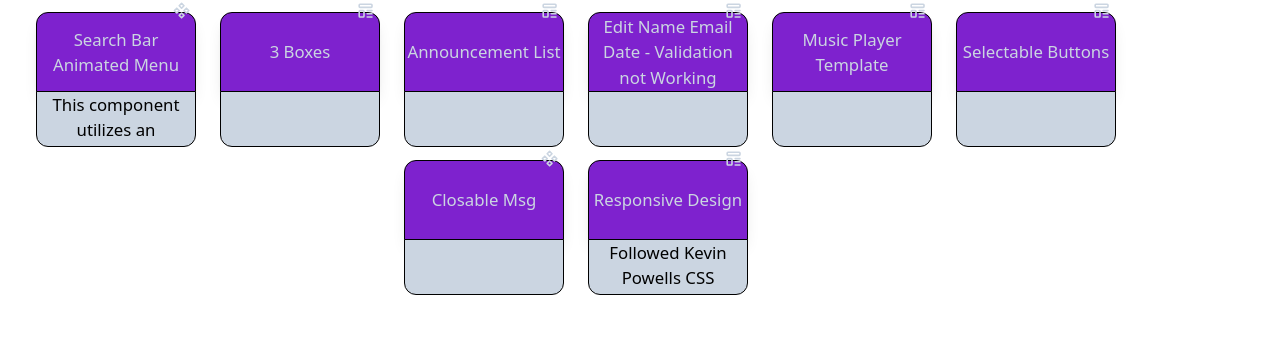
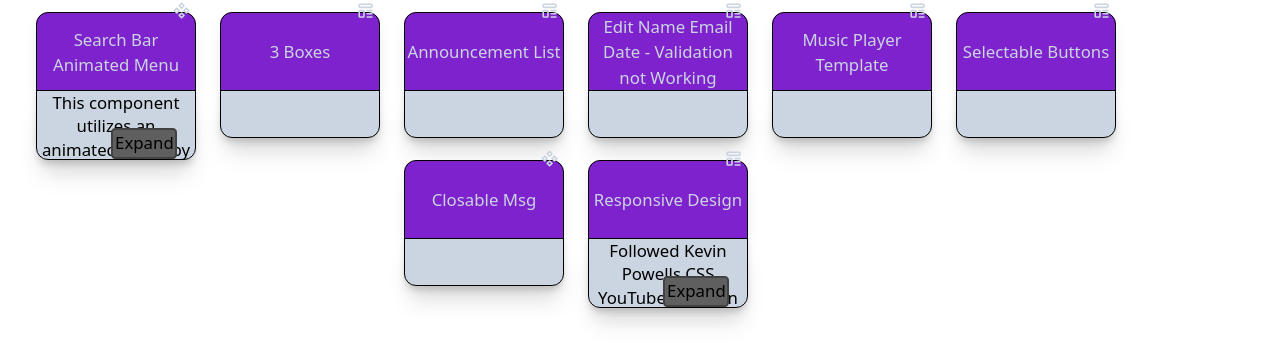
Before and after one commit to captainkapnap/kapericom, a Next.js app: page /components/portfolio in a window 1280 px wide. Shown: the top 364 px of the page. Built offline with nearby package versions, Linux system fonts and the light colour scheme.

Commit message:
expand description done but not working

```diff
--- a/src/pages/_app.tsx
+++ b/src/pages/_app.tsx
@@ -1,6 +1,8 @@
 import { type AppType } from "next/dist/shared/lib/utils";
 import "~/styles/globals.css";
 import "~/styles/app.css";
+import '~/styles/portfolio.css'
+
 
 const MyApp: AppType = ({ Component, pageProps }) => {
   return <Component {...pageProps} />;
--- a/src/pages/components/portfolio.tsx
+++ b/src/pages/components/portfolio.tsx
@@ -14,7 +14,8 @@ function KaperiPortfolio() {
     return (
         <div className='text-slate-300 flex flex-wrap w-[90%] justify-center items-center'>
             {listOfPages.map((event, index) => (
-                <div className='relative bg-purple-700 hover:bg-cyan-600 rounded-t-xl text-center m-3 mb-14 h-20 w-[25%] max-w-[10rem] text-clamp border-black border shadow-lg flex basis-full justify-center items-center' key={index}>
+                <div className={`mb-14 relative bg-purple-700 hover:bg-cyan-600 rounded-t-xl text-center m-3 h-20 w-[25%] max-w-[10rem] text-clamp border-black border shadow-lg flex basis-full justify-center items-center`} key={index}>
+                    {/* ICON for COMPONENT / TEMPLATE */}
                     <div className='absolute right-1 -top-3'>
                         {event.type === "Component" ?
                             <IcT icons="components" classNameCustom="h-[1.2rem] w-[1.2rem]" />
@@ -22,12 +23,17 @@ function KaperiPortfolio() {
                             <IcT icons="template" classNameCustom="h-[1.2rem] w-[1.2rem]" />
                          }
                     </div>
+                    {/* TEXT / Link */}
                     <Link href={event.type === "Component" ? `/portfolio/components/${event.fileName.slice(0,-4)}` :  `/portfolio/templates/${event.fileName.slice(0,-4)}`} key={index}>
                         {event.title}
                     </Link>
 
-                    <div className='h-14 w-40 rounded-b-xl bg-slate-300 border-black absolute border -bottom-14 text-black overflow-hidden'>
-                        {event.desc}
+                    {/* DESCRIPTION */}
+                    <div className='absolute top-[4.8rem] w-40'>
+                        <div className={`${event.desc ? 'cutoff-text' : 'h-12' }  relative rounded-b-xl bg-slate-300 border-black border text-black shadow-xl drop-shadow-lg`}>
+                            {event.desc}
+                            {event.desc ? <input className='expand-btn' type="checkbox" /> : '' }
+                        </div>
                     </div>
                 </div>
 
--- a/src/pages/portfolio/templates/popup-w-buttons.tsx
+++ b/src/pages/portfolio/templates/popup-w-buttons.tsx
@@ -37,7 +37,7 @@ function ICodeThis() {
                     <button onClick={() => handleButtonClick(2)} className={`${selectedButton === 2 ? 'bg-blue-800 text-white' : ''} bg-[#f1ecec] rounded border-2 border-zinc-300 w-full h-10 text-[0.7rem] hover:bg-blue-300 hover:border-zinc-500 hover:drop-shadow-lg`}>
                         I can&apos;t post to the forum.
                     </button>
-                    <button onClick={() => handleButtonClick(3)} className={`${selectedButton === 3 ? 'bg-blue-800 text-white' : ''} bg-[#f1ecec] rounded border-2 border-zinc-300 w-full h-10 text-[0.7rem] hover:bg-blue-300 hover:border-zinc-500 hover:drop-shadow-lgselectedButton === 3 ? 'selected' : '' `}>
+                    <button onClick={() => handleButtonClick(3)} className={`${selectedButton === 3 ? 'bg-blue-800 text-white' : ''} bg-[#f1ecec] rounded border-2 border-zinc-300 w-full h-10 text-[0.7rem] hover:bg-blue-300 hover:border-zinc-500 hover:drop-shadow-lg `}>
                         I have in-game purchasing issues.
                     </button>
 
--- /dev/null
+++ b/src/styles/portfolio.css
@@ -0,0 +1,66 @@
+.cutoff-text {
+    --max-lines: 3;
+    --line-height: 1.4;
+    --max-height: calc(var(--max-lines) * 1em * var(--line-height));
+
+    /* gets the height of each line.. 1em = size of font */
+    /* max-height allows for each div to be sized according to text length, not the largest text size */
+    max-height: var(--max-height);
+    margin-bottom: 10;
+    line-height: var(--line-height);
+
+    overflow: hidden;
+    z-index: 1;
+    position: relative;
+
+}
+
+.cutoff-text:has(+ .expand-btn:not(:checked))::before {
+    content: '';
+    position: absolute;
+
+    height: calc(1em * var(--line-height));
+    width: 100%;
+
+    bottom: 0;
+    pointer-events: none;
+    background: linear-gradient(to bottom, transparent, #FFF);
+}
+
+.expand-btn {
+    --clr-btn: rgb(95, 95, 95);
+    --clr-btn-border: rgb(66, 66, 66);
+    --clr-btn-text: black;
+
+    appearance: none;
+    border: 0.15em solid var(--clr-btn-border);
+    position: absolute;
+    padding: 0.1em;
+    background: var(--clr-btn);
+    bottom: 0;
+    right: 1em;
+    border-radius: 0.25em;
+    cursor: pointer;
+    margin: 0.05rem;
+
+
+}
+
+.expand-btn:hover {
+    background-color: blueviolet;
+}
+
+.expand-btn::before {
+    content: 'Expand';
+}
+
+.expand-btn:checked::before {
+    content: 'Collapse';
+}
+
+/* if the direct sibling (+) of cutoff-text is checked then.. */
+.cutoff-text:has(+ .expand-btn:checked) {
+    max-height: none;
+    background-color: black;
+    background: black;
+}
```
Also changed, not shown: src/styles/app.css (line endings or trailing spaces).
